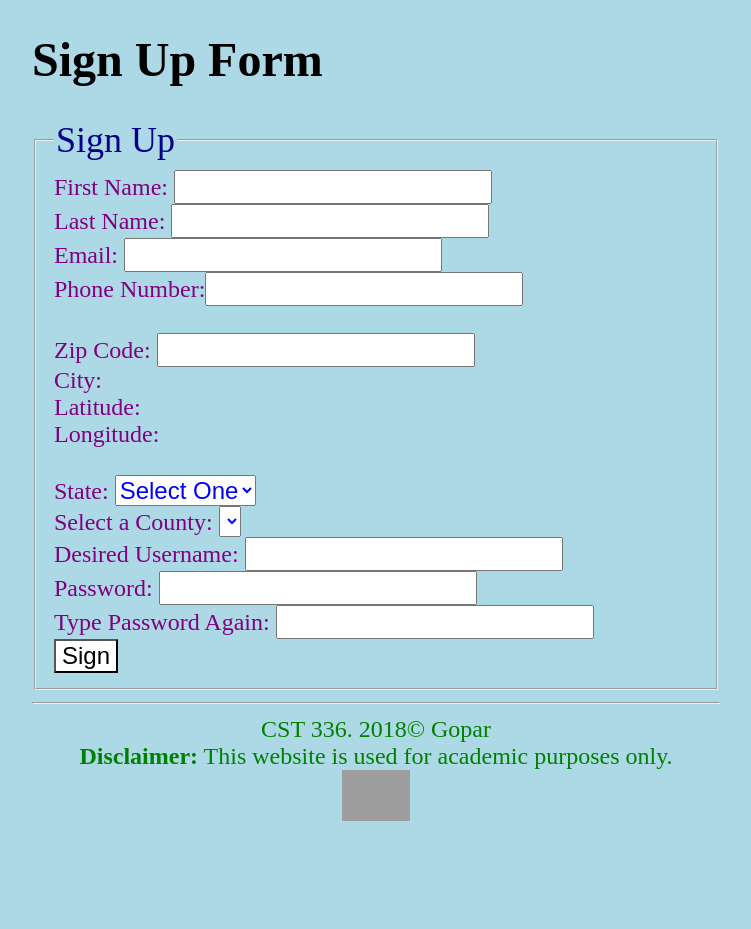
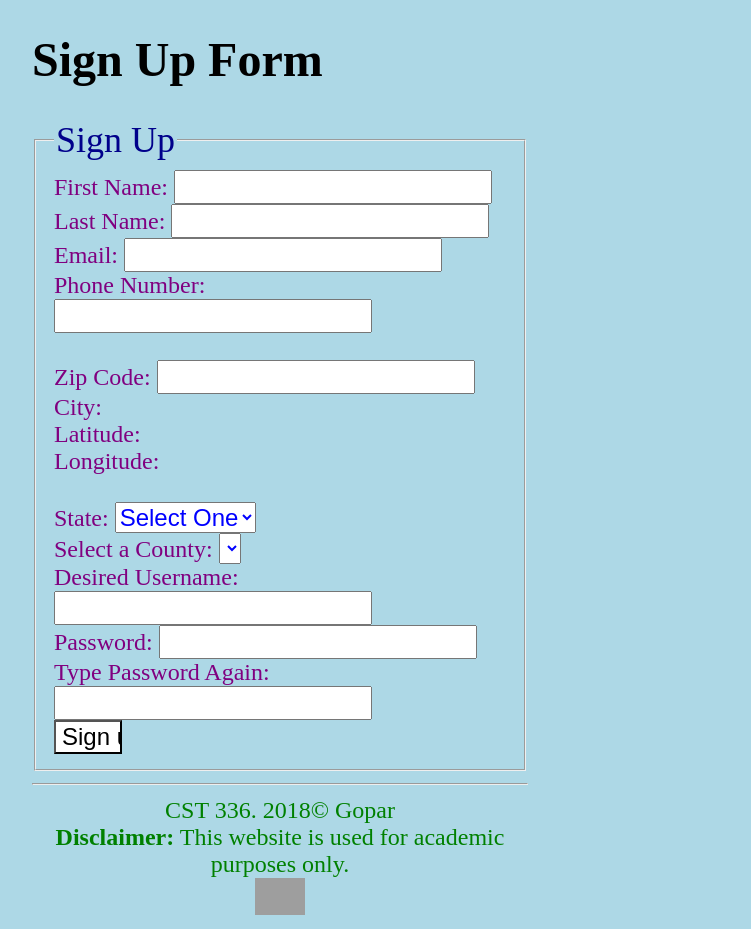
Before and after one commit to Irais1/cst336_lab8, a PHP site: page / in a window 1280 px wide. Shown: the whole page, without its empty margins (360-1111 px from the left). Before the commit the page ends 821 px from the top, so only its background shows below. Run offline with PHP 8.4, Linux system fonts and the light colour scheme; lists and menus that the app fills with data are empty; some libraries are stand-ins or nearby versions; grey boxes are pictures that could not be loaded.

Commit message:
more changes

```diff
--- a/index.php
+++ b/index.php
@@ -19,29 +19,52 @@
         <script>
 
             $(document).ready( function(){
-
-                $("#submitB").click(function(){
-                    if($("#fName").empty()){
-                        $("#Fname").html("Cannot Leave this empty!")
-                        $("#Fname").css("color","red")
-                    }
-                    if($("#lName").empty()){
-                        $("#Lname").html("Cannot Leave this empty!")
-                        $("#Lname").css("color","red")
-                    }
-                    if($("#password").empty()&&$("#re-password").empty()){
-                        $("#matching").html("Enter a Password");
-                        $("#matching").css("color","red");
-                    }
-                    else if($("#password").val() != $("#re-password").val()){
+                var name =true;
+                var last = true;
+                var passMatch = true;
+                $("#re-password").change(function(){
+                    if($("#password").val() != $("#re-password").val()){
                         $("#matching").html("Passwords do not match!");
                         $("#matching").css("color","red");
+                        passMatch = false;
                     }
                     else{
                         $("#matching").html("Matching Passwords!");
                         $("#matching").css("color","green");
                     }
-                })
+                });
+                $("#submitB").click(function(){
+                    if($("#fName").val()==""){
+                        $("#Fname").html("Cannot Leave this empty!")
+                        $("#Fname").css("color","red")
+                        name = false;
+                    }
+                    else if($("#fName").val()!=""){
+                         $("#Fname").html("")
+                        $("#Fname").css("color","green")
+                        name = false;
+                    }
+                    if($("#lName").val() == ""){
+                        $("#Lname").html("Cannot Leave this empty!")
+                        $("#Lname").css("color","red")
+                        last = false;
+                    }
+                    else if(!$("#lName").val()!= ""){
+                         $("#Lname").html("")
+                        $("#Lname").css("color","green")
+                        name = false;
+                    }
+                    if($("#password").val() == ""||$("#re-password").val() == ""){
+                        $("#matching").html("Enter a Password");
+                        $("#matching").css("color","red");
+                        passMatch = false;
+                    }
+                    if(name&&passMatch&&last){
+                        $.ajax({
+
+                        })
+                    }
+                });
 
                 $("#username").change(function()
                 {
--- a/style.css
+++ b/style.css
@@ -3,7 +3,7 @@ body{
     background-color:lightblue !important;
     color: purple;
     padding-left: 30%;
-    padding-right: 15%;
+    padding-right: 30%;
 }
 #title{
     color:black!important;
@@ -30,7 +30,7 @@ body{
     border-color: white!important;
 }
 #submitB{
-    width: 10%;
+    width: 15%;
     height: 25%;
     background-color: white;
     color: black;
```
